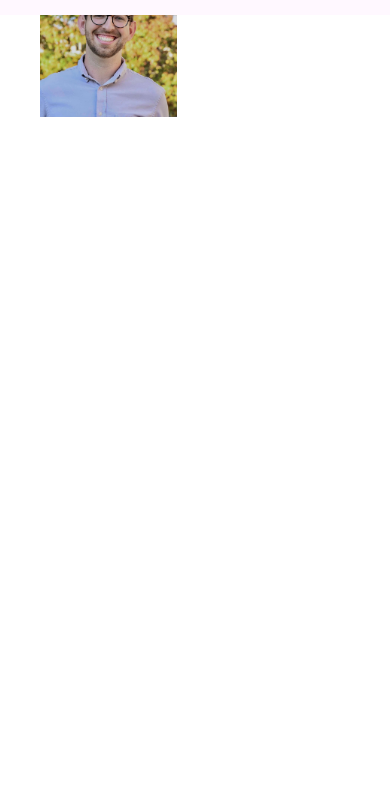
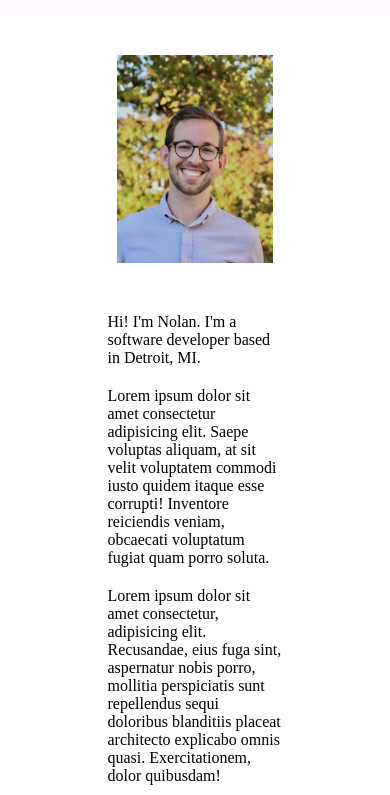
Before and after one commit to NolanCarbin/NolanCarbin.github.io, a plain HTML site: page about.html in a window 390 px wide. Shown: the part 105-900 px from the top of the page. Before the commit the page ends 844 px from the top, so only its background shows below. Drawn offline with Linux system fonts and the light colour scheme.

Commit message:
updated position of img and text in about

```diff
--- a/about.html
+++ b/about.html
@@ -21,6 +21,12 @@
     </div>
     <div class='aboutMeContainer'>
         <img src='imgs/nolan.jpg' alt='' class='nolanImg'>
+        <div class="aboutMeTextContainer">
+            <p class="aboutMeText">Hi! I'm Nolan. I'm a software developer based in Detroit, MI.
+            <p class="aboutMeText">Lorem ipsum dolor sit amet consectetur adipisicing elit. Saepe voluptas aliquam, at sit velit voluptatem commodi iusto quidem itaque esse corrupti! Inventore reiciendis veniam, obcaecati voluptatum fugiat quam porro soluta.</p>
+            <p class="aboutMeText">Lorem ipsum dolor sit amet consectetur, adipisicing elit. Recusandae, eius fuga sint, aspernatur nobis porro, mollitia perspiciatis sunt repellendus sequi doloribus blanditiis placeat architecto explicabo omnis quasi. Exercitationem, dolor quibusdam!</p>
+        </div>
+        </p>
     </div>
 </body>
 </html>
--- a/apps/styles.css
+++ b/apps/styles.css
@@ -8,8 +8,6 @@
     position: fixed;
     width: 100%;
 }
-
-
 
 .navBar {
     background-color: rgb(255, 248, 255);
@@ -33,15 +31,29 @@
 }
 
 .nolanImg {
-    width: 35%;
+    width: 30%;
     height: auto;
-    padding: 40px;
+    padding-left: 60px;
 }
 
+.aboutMeContainer {
+    width: 100%;
+    height: auto;
+    /* background-color: blue; */
+    padding-top: 120px;
+    display: flex;
+    align-items: center;
+    justify-content: space-around;
+}
 
+.aboutMeTextContainer {
+    padding-left: 60px;
+    padding-right: 60px;
+}
 
-
-
+.aboutMeText {
+    padding: 10px;
+}
 
 
 
@@ -56,4 +68,24 @@
         padding-bottom: 10px;
         padding-top: 10px;
     }
+
+    .nolanImg {
+        width: 40%;
+        height: auto;
+        margin-top: 100px;
+        padding-left: 0px;
+    }
+
+    .aboutMeContainer {
+        flex-direction: column;
+        align-items: center;
+        justify-content: center;
+        padding-top: 60px;
+    }
+
+    .aboutMeTextContainer {
+        padding-top: 40px;
+        padding-left: 25%;
+        padding-right: 25%;
+    }
 }
```
